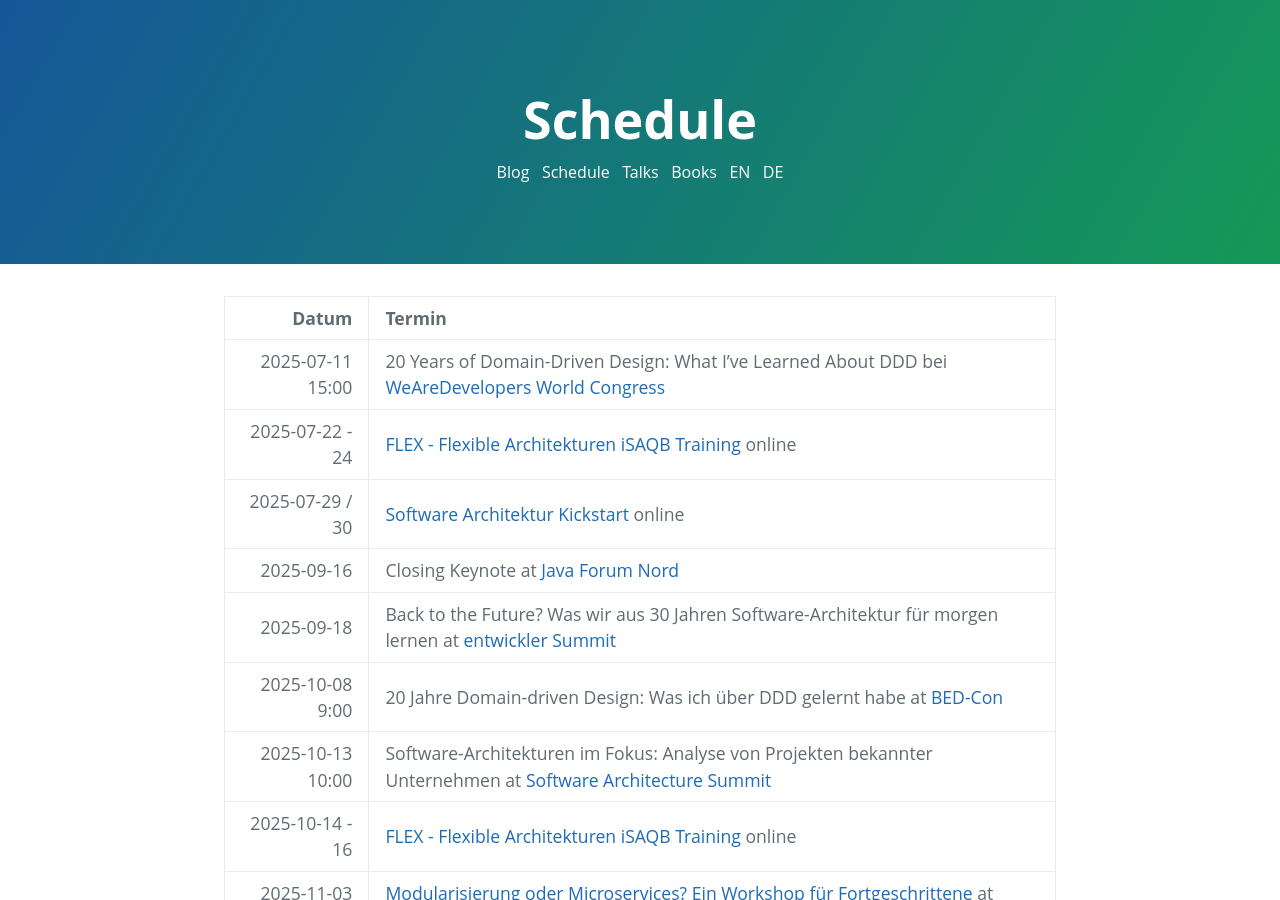
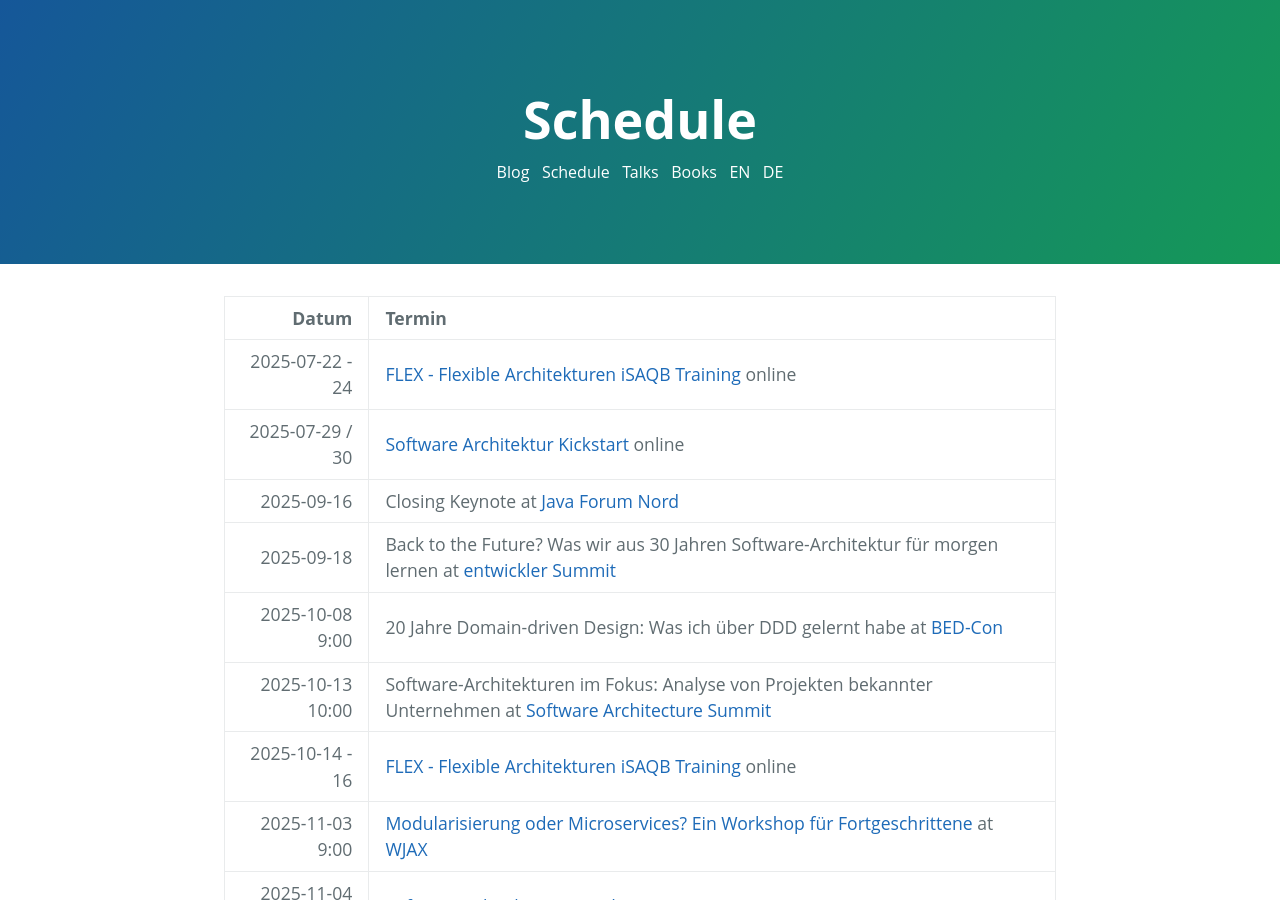
Before and after one commit to ewolff/ewolff.com, a Jekyll site: the page built from schedule.md, in a window 1280 px wide and 900 px high. Built offline with Jekyll 4.4.1, drawn with Linux system fonts in a browser that asks for light colours; our own code applies the rules of GitHub Pages for plain Markdown files.

Commit message:
Remove done talk

```diff
--- a/schedule.md
+++ b/schedule.md
@@ -4,7 +4,6 @@
 
 |            Datum | Termin                                                                                                                                                                                        |
 |-----------------:|:----------------------------------------------------------------------------------------------------------------------------------------------------------------------------------------------|
-| 2025-07-11 15:00 | 20 Years of Domain-Driven Design: What I’ve Learned About DDD bei [WeAreDevelopers World Congress](https://www.wearedevelopers.com/world-congress/)                                           |
 |  2025-07-22 - 24 | [FLEX - Flexible Architekturen iSAQB Training](https://www.socreatory.com/de/trainings/flex) online                                                                                           |
 |  2025-07-29 / 30 | [Software Architektur Kickstart](https://www.socreatory.com/de/trainings/arch-kickstart) online                                                                                               |
 |       2025-09-16 | Closing Keynote at [Java Forum Nord](https://javaforumnord.de/2025/)                                                                                                                          |
```
Also changed, not shown: termine.md (+0 -1 lines).
